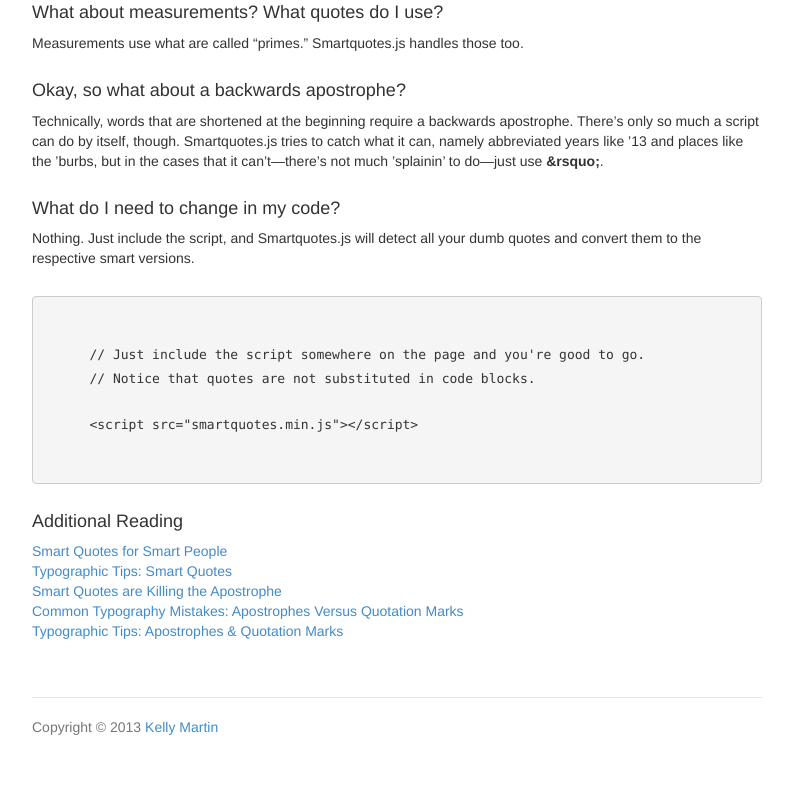
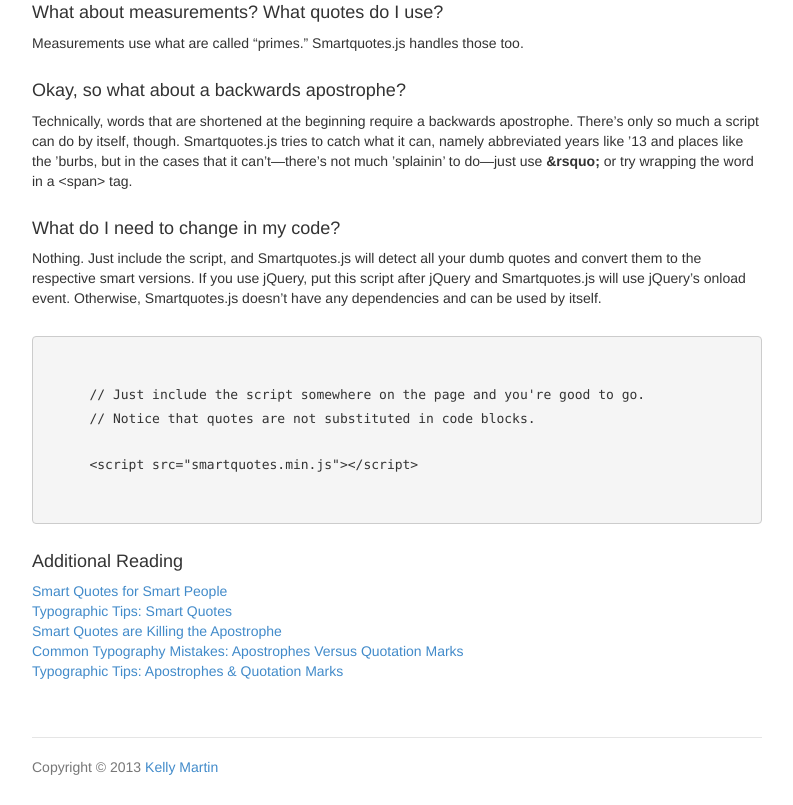
Before and after one commit to kellym/smartquotes.js, a website: page index.html in a window 1280 px wide. Shown: the part 716-1521 px from the top of the page, without its empty margins (243-1036 px from the left). Before the commit the page ends 1481 px from the top, so only its background shows below. Drawn offline with Linux system fonts and the light colour scheme.

Commit message:
updates to install reqs

```diff
--- a/index.html
+++ b/index.html
@@ -45,11 +45,13 @@
         There's only so much a script can do by itself, though.
         Smartquotes.js tries to catch what it can,
         namely abbreviated years like '13 and places like the 'burbs, but in the cases
-        that it can't&mdash;there's not much &rsquo;splainin' to do&mdash;just use <strong>&amp;rsquo;</strong>.
+        that it can't&mdash;there's not much &rsquo;splainin' to do&mdash;just use <strong>&amp;rsquo;</strong> or try wrapping the word in a &lt;span> tag.
         </p>
         <h4>What do I need to change in my code?</h4>
         <p>
-        Nothing. Just include the script, and Smartquotes.js will detect all your dumb quotes and convert them to the respective smart versions.
+        Nothing. Just include the script, and Smartquotes.js will detect all your dumb quotes and convert them to the respective smart versions. If you
+        use jQuery, put this script after jQuery and Smartquotes.js will use jQuery's onload event.
+        Otherwise, Smartquotes.js doesn't have any dependencies and can be used by itself.
         </p>
       <pre><code>
       // Just include the script somewhere on the page and you're good to go.
```
